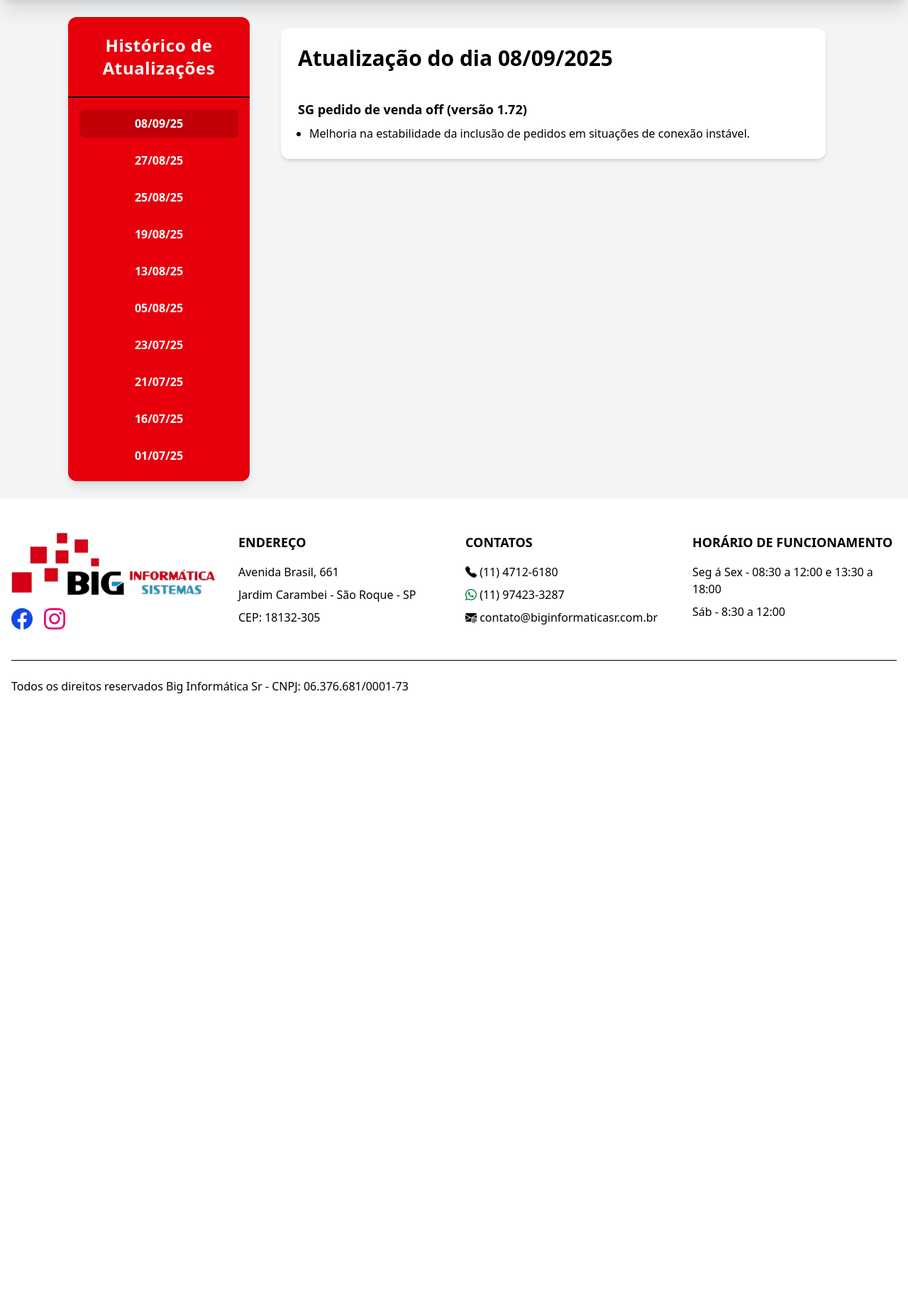
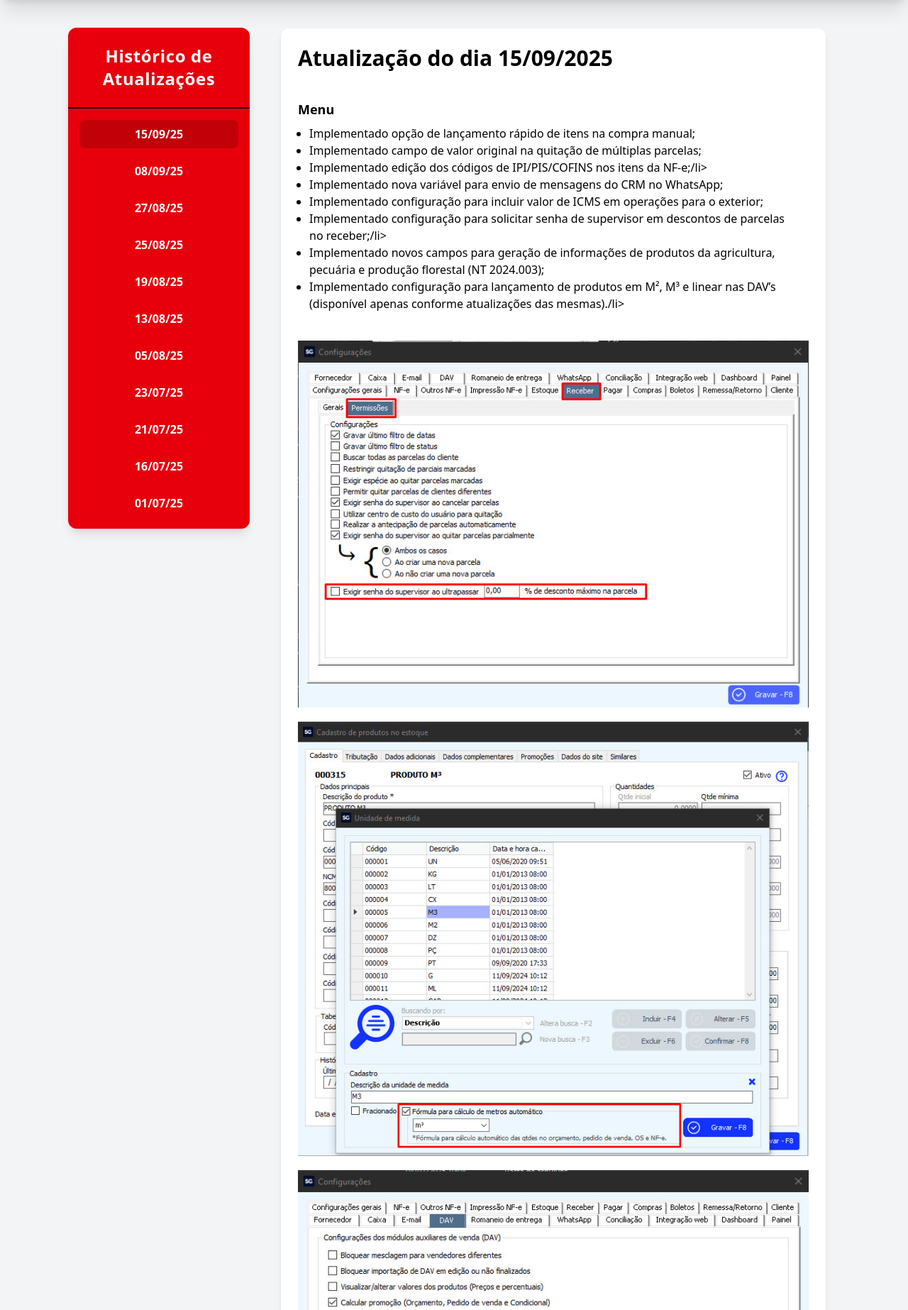
Before and after one commit to CristianoAlvCobello/biginformaticasr, a PHP site: page /historico.php in a window 1280 px wide. Shown: the part 105-1951 px from the top of the page at 71% size. Before the commit the page ends 1082 px from the top, so only its background shows below. Run offline with PHP 8.4, Linux system fonts and the light colour scheme.

Commit message:
Atualuzação teste 18/12/25

```diff
--- /dev/null
+++ b/atualizacoes/15-09-25.html
@@ -0,0 +1,27 @@
+<div class="bg-white shadow-md rounded-xl p-6 my-4 w-full max-w-3xl">
+    <h1 class="text-3xl font-semibold mb-10">Atualização do dia 15/09/2025</h1>
+    <p class="text-lg font-bold mb-2">Menu</p>
+    <ul class="list-disc mx-4">
+        <li>Implementado opção de lançamento rápido de itens na compra manual;</li>
+        <li>Implementado campo de valor original na quitação de múltiplas parcelas;</li>
+        <li>Implementado edição dos códigos de IPI/PIS/COFINS nos itens da NF-e;/li>
+        <li>Implementado nova variável para envio de mensagens do CRM no WhatsApp;</li>
+        <li>Implementado configuração para incluir valor de ICMS em operações para o exterior;</li>
+        <li>Implementado configuração para solicitar senha de supervisor em descontos de parcelas no receber;/li>
+        <li>Implementado novos campos para geração de informações de produtos da agricultura, pecuária e produção florestal (NT 2024.003);</li>
+        <li>Implementado configuração para lançamento de produtos em M², M³ e linear nas DAV’s (disponível apenas conforme atualizações das mesmas)./li>
+    </ul>
+
+    <div class="mt-10 flex flex-col justify-center gap-5">
+        <img src="./atualizacoes/images/15-09-25/1.jpg">
+        <img src="./atualizacoes/images/15-09-25/2.jpg">
+        <img src="./atualizacoes/images/15-09-25/3.jpg">
+        <img src="./atualizacoes/images/15-09-25/4.jpg">
+        <img src="./atualizacoes/images/15-09-25/5.jpg">
+        <img src="./atualizacoes/images/15-09-25/6.jpg">
+        <img src="./atualizacoes/images/15-09-25/7.jpg">
+        <img src="./atualizacoes/images/15-09-25/8.jpg">
+        <img src="./atualizacoes/images/15-09-25/9.jpg">
+        <img src="./atualizacoes/images/15-09-25/10.jpg">
+    </div>
+</div>
--- a/historico.php
+++ b/historico.php
@@ -17,6 +17,13 @@
           </div>
           <!-- Links -->
           <ul class="flex flex-col p-4 space-y-3">
+            <li>
+              <button onclick="mudarConteudo('15-09-25')"
+                id="15-09-25"
+                class="w-full px-4 py-2 font-bold rounded-lg bg-red-600 hover:bg-red-700 transition-all duration-200 ease-in-out cursor-pointer">
+                15/09/25
+              </button>
+            </li>
             <li>
               <button onclick="mudarConteudo('08-09-25')"
                 id="08-09-25"
@@ -132,7 +139,7 @@
       window.scrollTo({ top: 0 })
     }, 300)
   }
-  mudarConteudo('08-09-25')
+  mudarConteudo('15-09-25')
 </script>
 
 <?php
```
Also changed, not shown: atualizacoes/images/15-09-25/1.jpg (added), atualizacoes/images/15-09-25/10.jpg (added), atualizacoes/images/15-09-25/2.jpg (added), atualizacoes/images/15-09-25/3.jpg (added), atualizacoes/images/15-09-25/4.jpg (added), atualizacoes/images/15-09-25/5.jpg (added), atualizacoes/images/15-09-25/6.jpg (added), atualizacoes/images/15-09-25/7.jpg (added), atualizacoes/images/15-09-25/8.jpg (added), atualizacoes/images/15-09-25/9.jpg (added).
